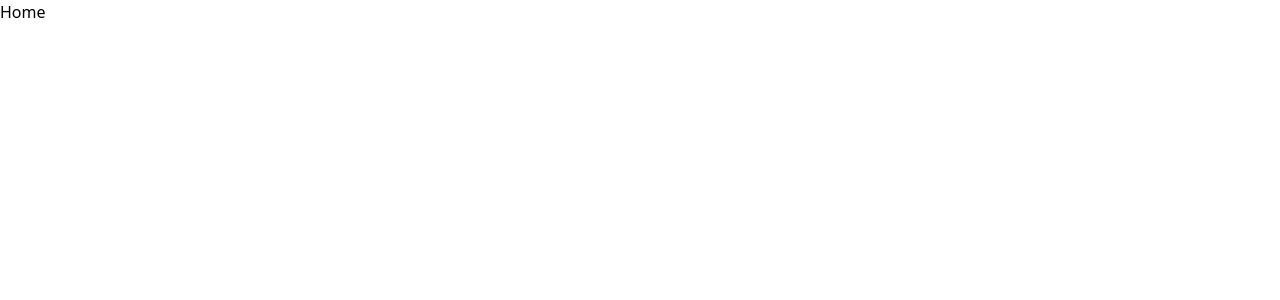
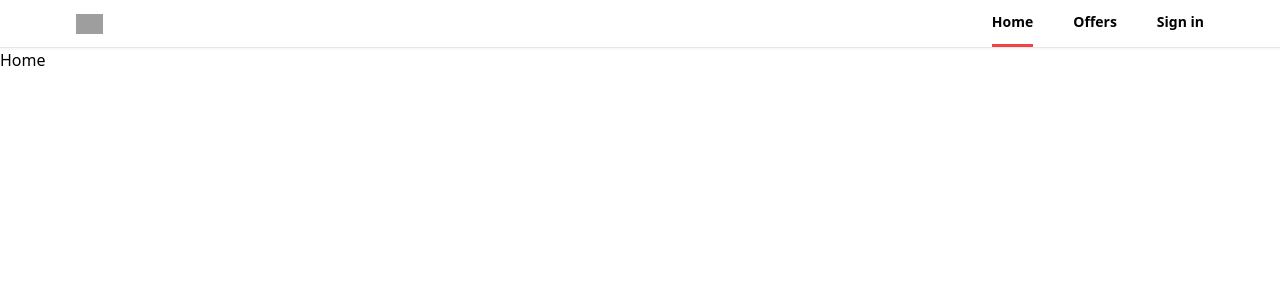
Before and after one commit to Jamal811/Realtor-Clone-React, a React (Vite) app: page / in a window 1280 px wide. Shown: the top 300 px of the page. Built offline with nearby package versions, Linux system fonts and the light colour scheme; grey boxes are pictures that could not be loaded.

Commit message:
Header section created

```diff
--- a/src/App.jsx
+++ b/src/App.jsx
@@ -5,9 +5,11 @@
 import SignIn from "./pages/SignIn";
 import ForgotPassword from "./pages/ForgotPassword";
 import Offers from "./pages/Offers";
+import Header from "./components/Header";
 function App() {
   return (
     <BrowserRouter>
+      <Header />
       <Routes>
         <Route path="/" element={<Home />} />
         <Route path="/profile" element={<Profile />} />
--- /dev/null
+++ b/src/components/Header.jsx
@@ -0,0 +1,59 @@
+import { useLocation, useNavigate } from "react-router-dom";
+const Header = () => {
+  const location = useLocation();
+  const navigate = useNavigate();
+  const pathMatchRoute = (route) => {
+    if (route === location.pathname) {
+      return true;
+    }
+  };
+  return (
+    <div className="bg-white border-b shadow-sm sticky top-0 z-50">
+      <header className="flex justify-between items-center px-3 max-w-6xl mx-auto">
+        <div>
+          <img
+            src="https://static.rdc.moveaws.com/rdc-ui/logos/logo-brand.svg"
+            alt="logo"
+            className="h-5 cursor-pointer"
+            onClick={() => navigate("/")}
+          />
+        </div>
+        <div>
+          <ul className="flex space-x-10">
+            <li
+              className={`cursor-pointer py-3 text-sm font-semibold ${
+                pathMatchRoute("/")
+                  ? "text-black border-b-[3px] border-b-red-500"
+                  : ""
+              }`}
+            >
+              Home
+            </li>
+            <li
+              className={`cursor-pointer py-3 text-sm font-semibold  ${
+                pathMatchRoute("/offers")
+                  ? "text-black border-b-[3px] border-b-red-500"
+                  : ""
+              }`}
+              onClick={() => navigate("/offers")}
+            >
+              Offers
+            </li>
+            <li
+              className={`cursor-pointer py-3 text-sm font-semibold ${
+                pathMatchRoute("/sign-in")
+                  ? "text-black border-b-[3px] border-b-red-500"
+                  : ""
+              }`}
+              onClick={() => navigate("/sign-in")}
+            >
+              Sign in
+            </li>
+          </ul>
+        </div>
+      </header>
+    </div>
+  );
+};
+
+export default Header;
```
